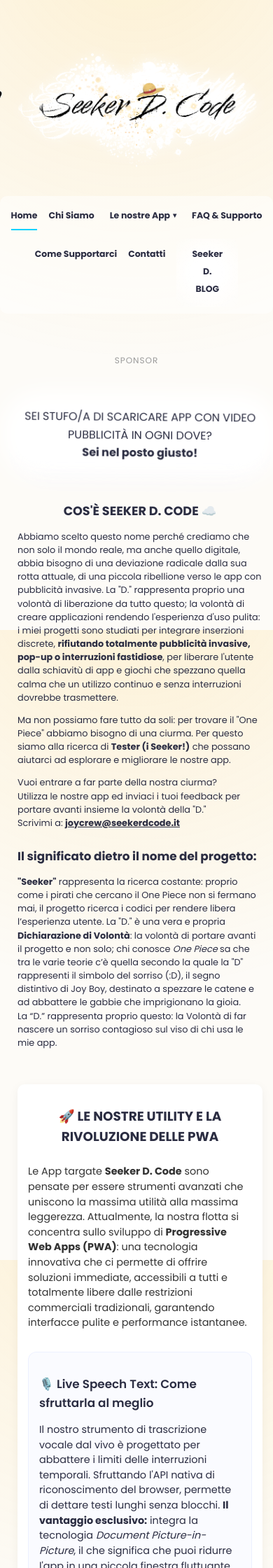
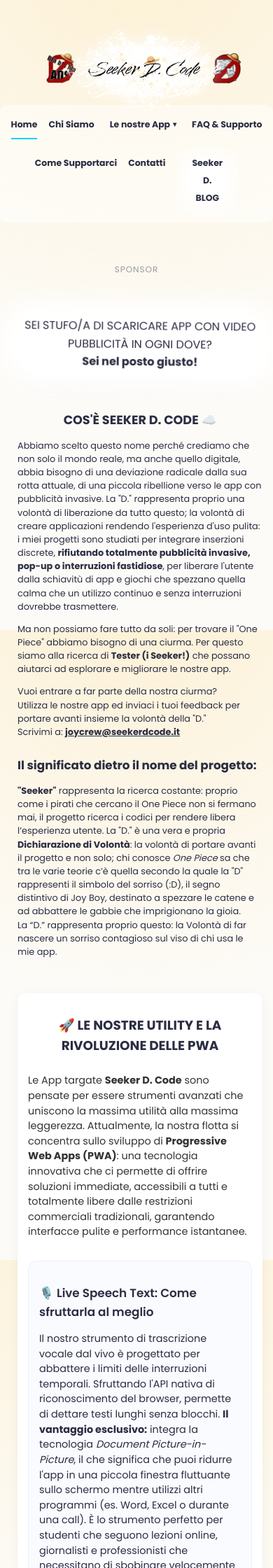
Before and after one commit to SeekerD-Code/SeekerD-Code.github.io, a Jekyll site: the page built from index.html, in a window 390 px wide. Shown: the top 2240 px of the page at 70% size. Built offline with Jekyll 4.4.1, drawn with Linux system fonts in a browser that asks for light colours; some web fonts are replaced.

Commit message:
Messaggio con le nuove modifiche

```diff
--- a/_includes/header-menu.html
+++ b/_includes/header-menu.html
@@ -1,7 +1,7 @@
 <header>
-    <div style="display: flex; justify-content: center; align-items: center; gap: 40px; width: 100%; max-width: 1200px; margin: 0 auto; padding: 10px 0;">
+    <div class="header-container" style="display: flex; justify-content: center; align-items: center; gap: 20px; width: 100%; max-width: 1200px; margin: 0 auto; padding: 10px 0;">
         <!-- Icona a sinistra -->
-        <img src="/divieto2.png" alt="No Ads" style="height: 120px; width: auto; object-fit: contain;">
+        <img src="/divieto2.png" alt="No Ads" class="divietoSX-img" style="height: 120px; width: auto; object-fit: contain;">
 
         <!-- Logo Centrale -->
         <img src="/SD.C - logo orizzontale.png" alt="Seeker D. Code" class="logo-img"
@@ -9,7 +9,7 @@
         filter: drop-shadow(15px 15px 0px #fff) drop-shadow(-15px -15px 0px #fff) drop-shadow(15px -15px 0px #fff) drop-shadow(-15px 15px 0px #fff) drop-shadow(0px 0px 10px rgba(255,255,255,1));">
 
         <!-- Icona a destra -->
-        <img src="/divieto.png" alt="No Ads" style="height: 120px; width: auto; object-fit: contain;">
+        <img src="/divieto.png" alt="No Ads" class="divietoDX-img" style="height: 120px; width: auto; object-fit: contain;">
     </div>
 </header>
 
--- a/style-mobile.css
+++ b/style-mobile.css
@@ -10,6 +10,26 @@
         flex-direction: column !important;
         gap: 15px !important;
     }
+
+    /* Allineamento e ottimizzazione Header su Mobile */
+.header-container {
+    gap: 10px !important; /* Riduce lo spazio tra le immagini su schermi stretti */
+    padding: 5px 10px !important;
+    align-items: flex-end !important; /* Allinea tutti gli elementi verso il basso della riga */
+}
+
+.divietoSX-img, .divietoDX-img {
+    height: 45px !important;    /* Altezza bilanciata e identica per entrambe su mobile */
+    width: auto !important;     /* Mantiene la proporzione corretta dell'immagine */
+    object-fit: contain !important;
+    flex-shrink: 0 !important;  /* Impedisce al browser di schiacciare le icone */
+
+    align-self: flex-end !important;
+    margin-top: 0 !important;
+    margin-right: 0 !important;
+    margin-left: 0 !important;
+    margin-bottom: -55px !important; /* Questo valore sposta le icone verso il basso. Puoi aumentarlo a -8px o -10px se le vuoi ancora più giù */
+}
 
     /* 🌟 RIDUZIONE GLOBALE DEI TITOLI PER MOBILE */
     h1, .container h1, .content-card h1 {
@@ -48,7 +68,9 @@
 
     /* 🌟 RIDUZIONE LOGO MOBILE */
     .logo-img {
-        width: 300px !important;
+        max-height: 70px !important; /* Rimpicciolisce il logo centrale per fare spazio alle icone */
+        width: auto !important;
+        /*width: 300px !important; */
         margin: -25px 0 -70px 0 !important;
     }
 
```
